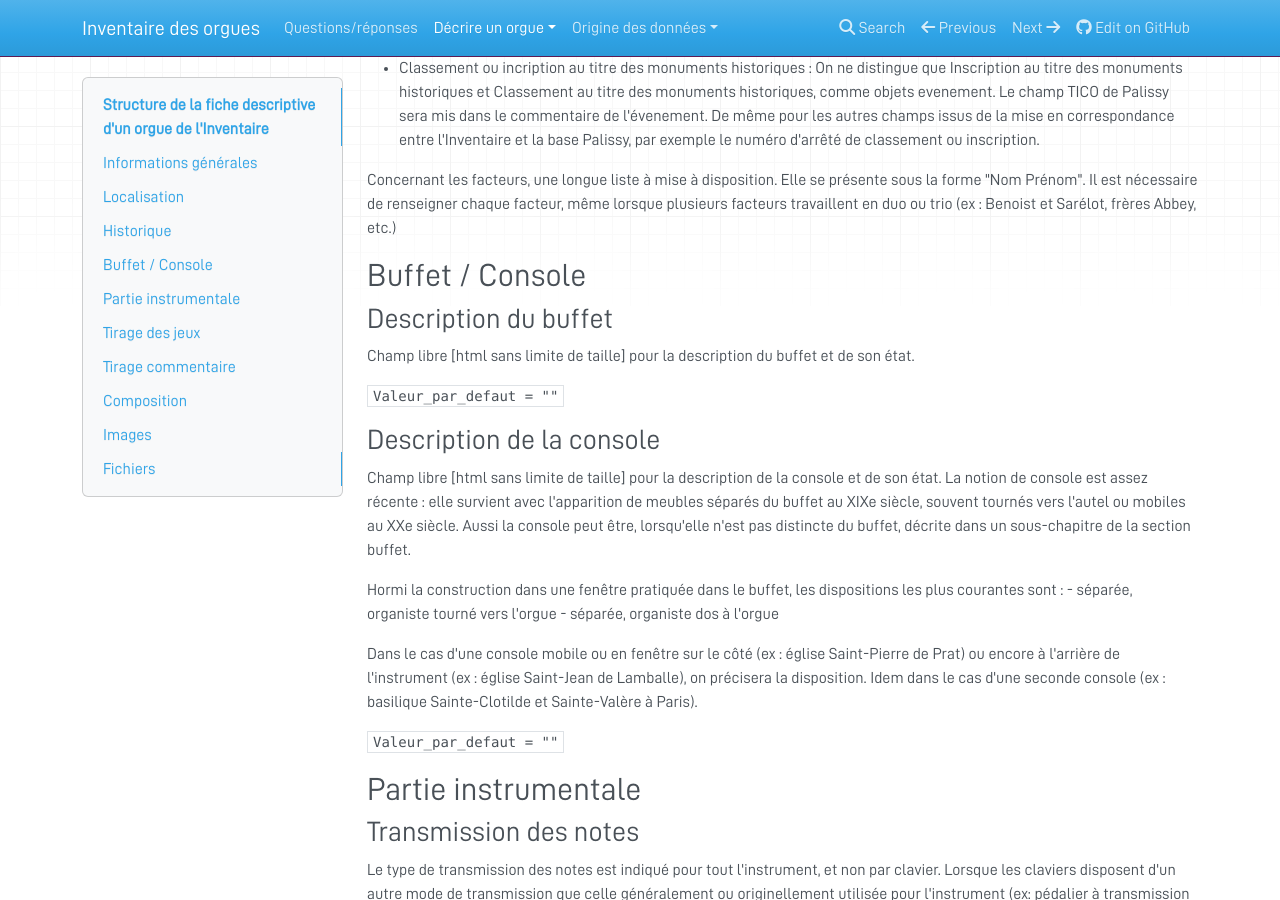
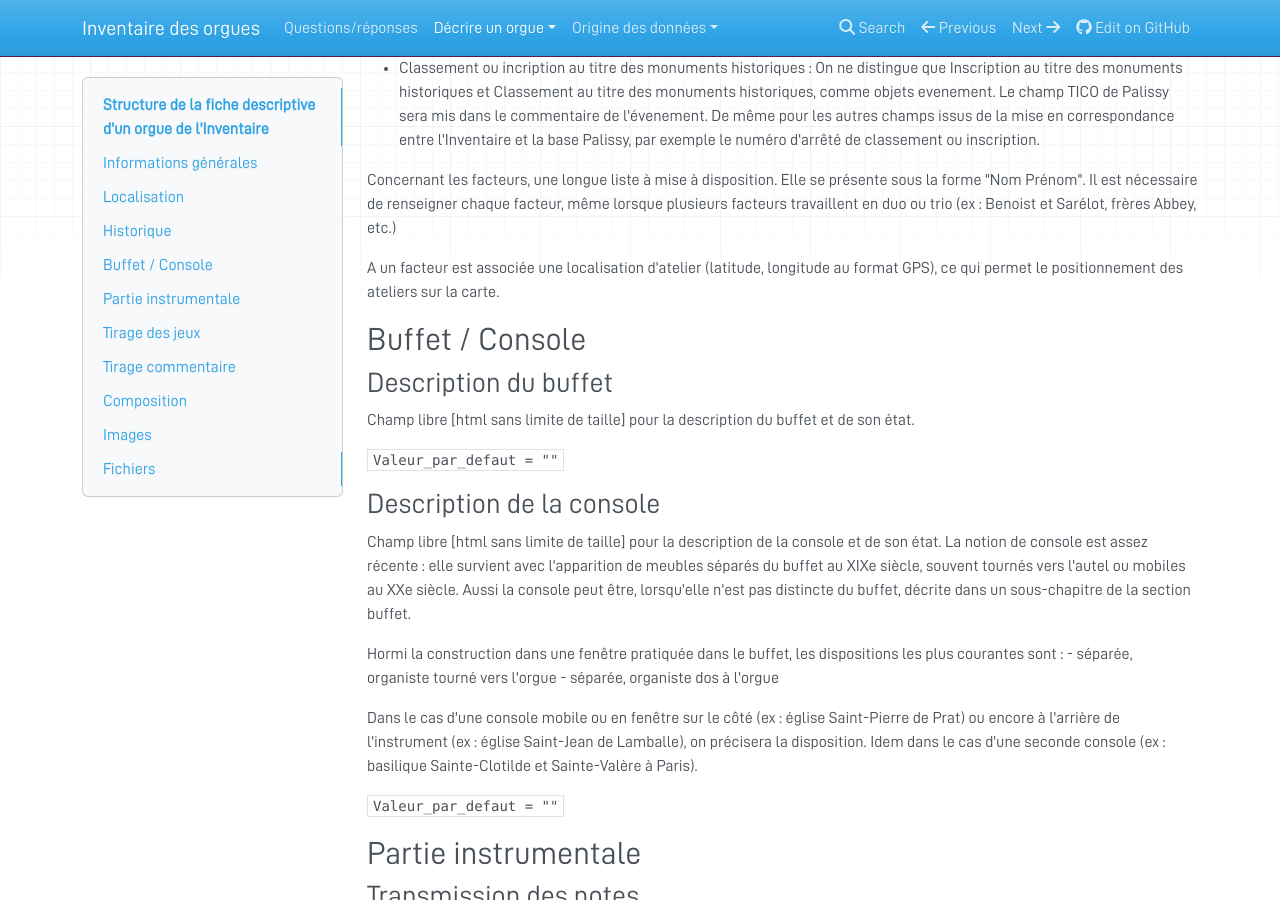
Before and after one commit to inventaire-des-orgues/docs, an MkDocs documentation site: the page built from docs/fiche-orgue.md, in a window 1280 px wide and 900 px high, scrolled down 5694 px. Built offline with MkDocs 1.6.1, drawn with Linux system fonts in a browser that asks for light colours; nearby versions of some CDN libraries; some of the changed text lies outside the part shown.

Commit message:
- atelier facteur - exception C#1

```diff
--- a/docs/fiche-orgue.md
+++ b/docs/fiche-orgue.md
@@ -247,6 +247,8 @@
 
 Concernant les facteurs, une longue liste à mise à disposition. Elle se présente sous la forme "Nom Prénom". Il est nécessaire de renseigner chaque facteur, même lorsque plusieurs facteurs travaillent en duo ou trio (ex : Benoist et Sarélot, frères Abbey, etc.)
 
+A un facteur est associée une localisation d'atelier (latitude, longitude au format GPS), ce qui permet le positionnement des ateliers sur la carte.
+
 ## Buffet / Console
 
 ### Description du buffet
@@ -360,6 +362,7 @@
 
 Souvent, les orgues de facture du XIXe siècle possèdent 56 notes au claviers (C1-G5) et 30 notes à la pédale (C1-F3).
 
+Il est possible de mentionner une exception : l'absence du premier Do dièse (C#1). La syntaxe a adopter est alors : CD1. Exemple : CD1-F5
 
 Cf. [le lexique de l'Inventaire](https://vocabulaire.inventaire-des-orgues.fr/)
 et [Wikipédia](https://fr.wikipedia.org/wiki/Liste_des_jeux_d%27orgue)
```
